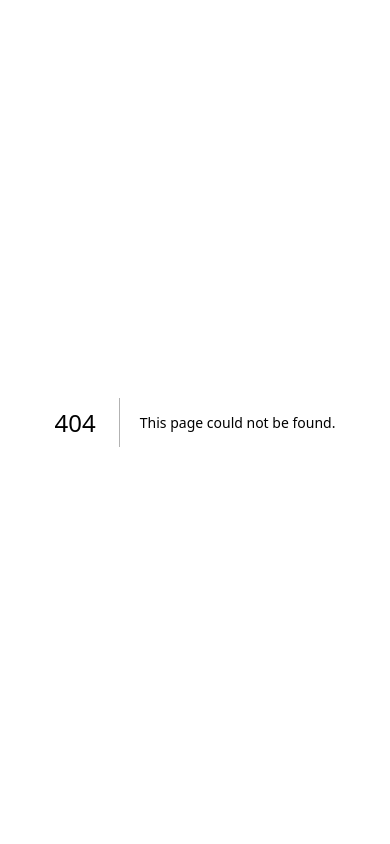
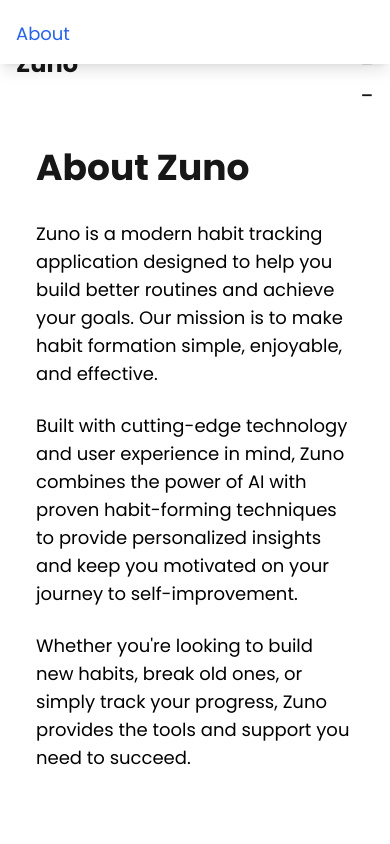
Before and after one commit to gyimadu/habit-tracker, a Next.js app: page /about in a window 390 px wide. Before the commit this address had no page. Shown: the top 844 px of the page. Built offline with nearby package versions, Linux system fonts and the light colour scheme.

Commit message:
created new about page and menu on navbar on mobile

```diff
--- /dev/null
+++ b/src/app/about/page.tsx
@@ -0,0 +1,35 @@
+'use client';
+
+import React from 'react';
+import NavBar from '@/components/NavBar';
+import Footer from '@/components/Footer';
+
+export default function About() {
+  return (
+    <div>
+      <NavBar />
+
+      <main className="container mx-auto p-5 max-w-6xl">
+        <div className="mt-32 mb-20 px-4 md:px-0">
+          <h1 className="text-4xl md:text-5xl font-bold mb-8">About Zuno</h1>
+
+          <div className="max-w-3xl space-y-6">
+            <p className="text-black text-lg">
+              Zuno is a modern habit tracking application designed to help you build better routines and achieve your goals. Our mission is to make habit formation simple, enjoyable, and effective.
+            </p>
+
+            <p className="text-black text-lg">
+              Built with cutting-edge technology and user experience in mind, Zuno combines the power of AI with proven habit-forming techniques to provide personalized insights and keep you motivated on your journey to self-improvement.
+            </p>
+
+            <p className="text-black text-lg">
+              Whether you&apos;re looking to build new habits, break old ones, or simply track your progress, Zuno provides the tools and support you need to succeed.
+            </p>
+          </div>
+        </div>
+      </main>
+
+      <Footer />
+    </div>
+  );
+}
--- a/src/app/page.tsx
+++ b/src/app/page.tsx
@@ -136,8 +136,8 @@
         </div>
 
         {/* Features Section */}
-        <div className="mt-32 mb-20 px-4 md:px-0">
-          <h2 className="text-4xl md:text-5xl font-bold text-left md:text-center mb-16">
+        <div id="features" className="mt-32 mb-20 px-4 md:px-0">
+          <h2 className="text-3xl md:text-5xl font-bold text-left md:text-center mb-16">
             Turn intentions into action—without burnout
           </h2>
 
@@ -173,7 +173,7 @@
         </div>
 
         {/* FAQ Section */}
-        <div className="mt-32 mb-20 px-4 md:px-0">
+        <div id="faq" className="mt-32 mb-20 px-4 md:px-0">
           <h2 className="text-3xl md:text-5xl font-bold text-left md:text-center mb-16">
             Frequently Asked Questions
           </h2>
--- a/src/components/NavBar.tsx
+++ b/src/components/NavBar.tsx
@@ -1,13 +1,92 @@
-import React from "react";
+'use client';
 
-const NavBar: React.FC = () => {
+import React, { useState } from 'react';
+import Link from 'next/link';
+import { usePathname } from 'next/navigation';
+
+export default function NavBar() {
+  const [isMenuOpen, setIsMenuOpen] = useState(false);
+  const pathname = usePathname();
+
+  const toggleMenu = () => {
+    setIsMenuOpen(!isMenuOpen);
+  };
+
   return (
-    <nav className="bg-white z-50 sticky top-0 border-b w-full mb-0 md:mb-5 text-black px-2 py-3">
-      <div className="container w-full max-w-6xl mx-auto flex justify-between items-center px-2 md:px-0 py-2 md:py-2">
-        <h1 className="text-2xl md:text-3xl px-3 font-bold">Zuno</h1>
+    <nav className="fixed top-0 left-0 right-0 bg-white z-50">
+      <div className="container mx-auto px-4 py-4">
+        <div className="flex justify-between items-center">
+          <Link href="/" className="text-2xl font-bold">
+            Zuno
+          </Link>
+
+          {/* Desktop Navigation */}
+          <div className="hidden md:flex space-x-8">
+            <Link
+              href="/#features"
+              className={`hover:text-blue-600 transition-colors ${pathname === '/' ? 'text-blue-600' : 'text-gray-600'}`}
+            >
+              Features
+            </Link>
+            <Link
+              href="/#faq"
+              className={`hover:text-blue-600 transition-colors ${pathname === '/' ? 'text-blue-600' : 'text-gray-600'}`}
+            >
+              FAQ
+            </Link>
+            <Link
+              href="/about"
+              className={`hover:text-blue-600 transition-colors ${pathname === '/about' ? 'text-blue-600' : 'text-gray-600'}`}
+            >
+              About
+            </Link>
+          </div>
+
+          {/* Mobile Menu Button */}
+          <button
+            className="md:hidden text-2xl focus:outline-none"
+            onClick={toggleMenu}
+            aria-label="Toggle menu"
+          >
+            <span className={`block transition-transform duration-300 ${isMenuOpen ? 'rotate-45 translate-y-1' : ''}`}>-</span>
+            <span className={`block transition-opacity duration-300 ${isMenuOpen ? 'opacity-0' : ''}`}>-</span>
+            <span className={`block transition-transform duration-300 ${isMenuOpen ? '-rotate-45 -translate-y-1' : ''}`}>-</span>
+          </button>
+        </div>
+      </div>
+
+      {/* Mobile Menu */}
+      <div
+        className={`md:hidden fixed top-16 left-0 right-0 bg-white shadow-lg transition-transform duration-300 ease-in-out ${
+          isMenuOpen ? 'translate-y-0' : '-translate-y-full'
+        }`}
+      >
+        <div className="container mx-auto px-4 py-4">
+          <div className="flex flex-col space-y-4">
+            <Link
+              href="/#features"
+              className={`text-lg hover:text-blue-600 transition-colors ${pathname === '/' ? 'text-blue-600' : 'text-gray-600'}`}
+              onClick={() => setIsMenuOpen(false)}
+            >
+              Features
+            </Link>
+            <Link
+              href="/#faq"
+              className={`text-lg hover:text-blue-600 transition-colors ${pathname === '/' ? 'text-blue-600' : 'text-gray-600'}`}
+              onClick={() => setIsMenuOpen(false)}
+            >
+              FAQ
+            </Link>
+            <Link
+              href="/about"
+              className={`text-lg hover:text-blue-600 transition-colors ${pathname === '/about' ? 'text-blue-600' : 'text-gray-600'}`}
+              onClick={() => setIsMenuOpen(false)}
+            >
+              About
+            </Link>
+          </div>
+        </div>
       </div>
     </nav>
   );
-};
-
-export default NavBar;
+}
```
